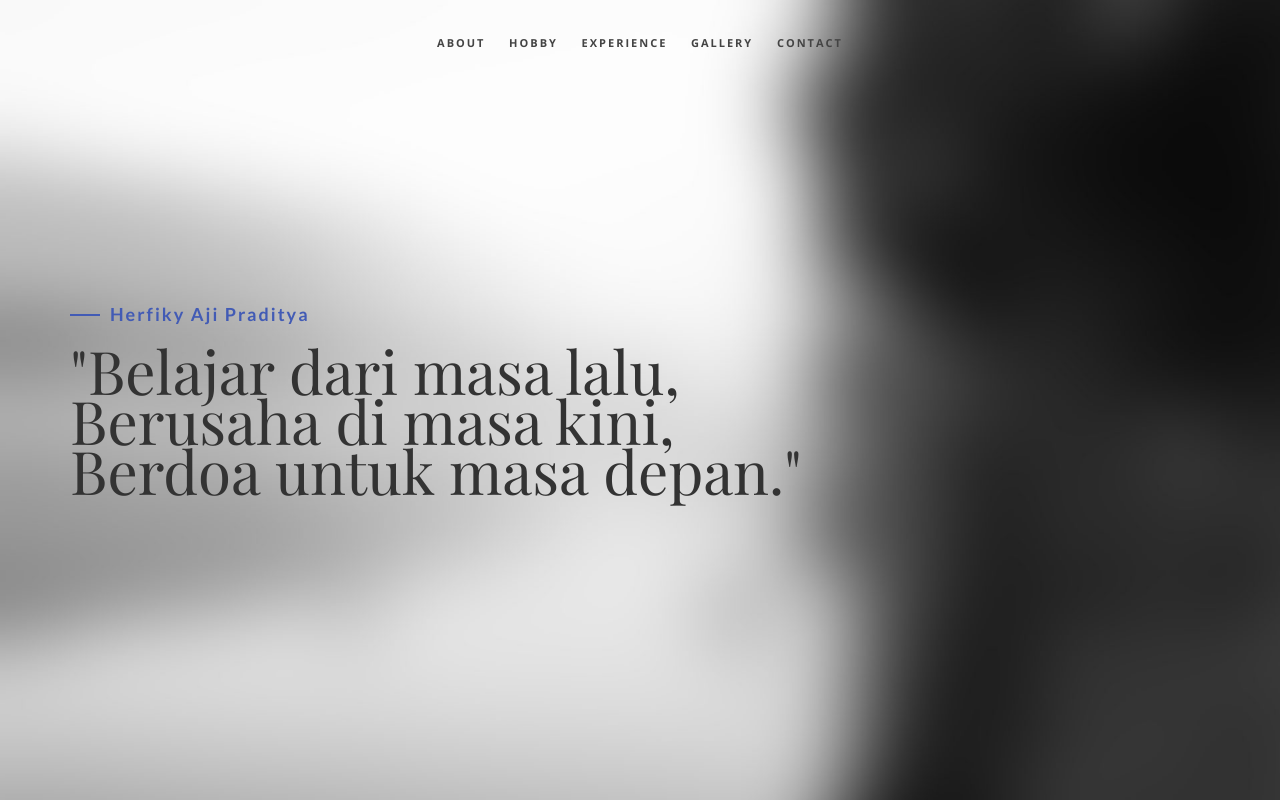
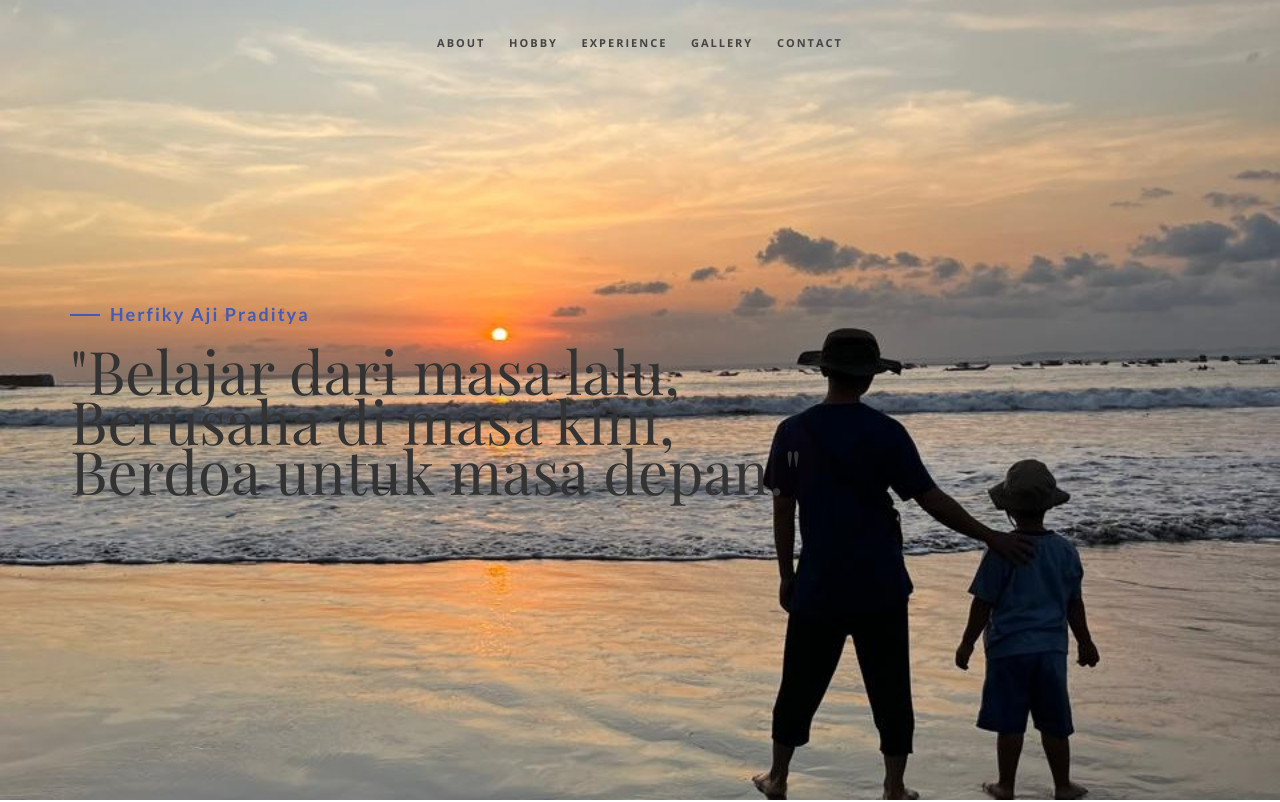
Before and after one commit to hapraditya/profile2, a plain HTML site: page index.html in a window 1280 px wide. Shown: the top 802 px of the page. Drawn offline with nearby package versions, Linux system fonts and the light colour scheme; files whose address does not match are found by name; a web font is replaced by a local one.

Commit message:
background

```diff
--- a/css/style.css
+++ b/css/style.css
@@ -282,7 +282,7 @@ a.active {
 ==================================================*/
 
 #home {
-    background: url(../img/home-bg-2.jpg);
+    background: url(../img/home-bg-3.jpg);
     background-size: cover;
     height: 100vh;
 }
```
Also changed, not shown: img/home-bg-3.jpg (added).
